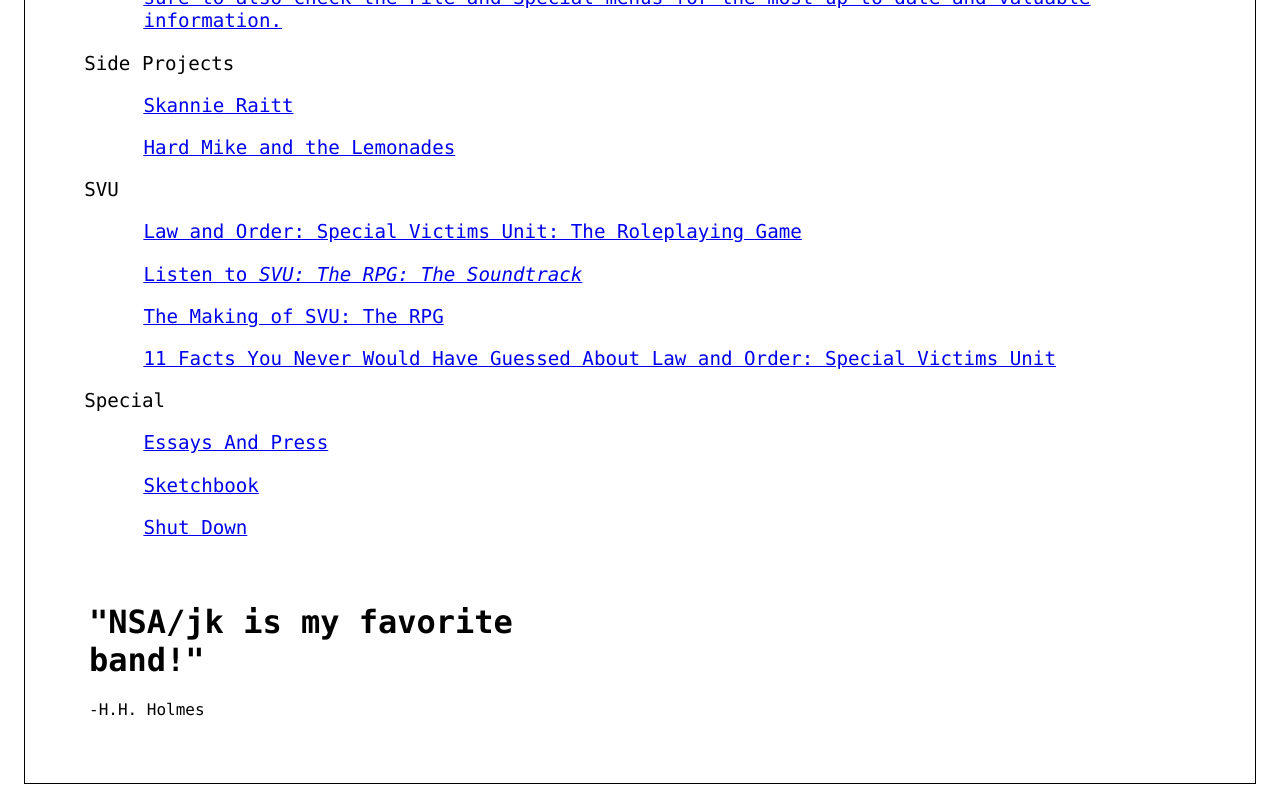
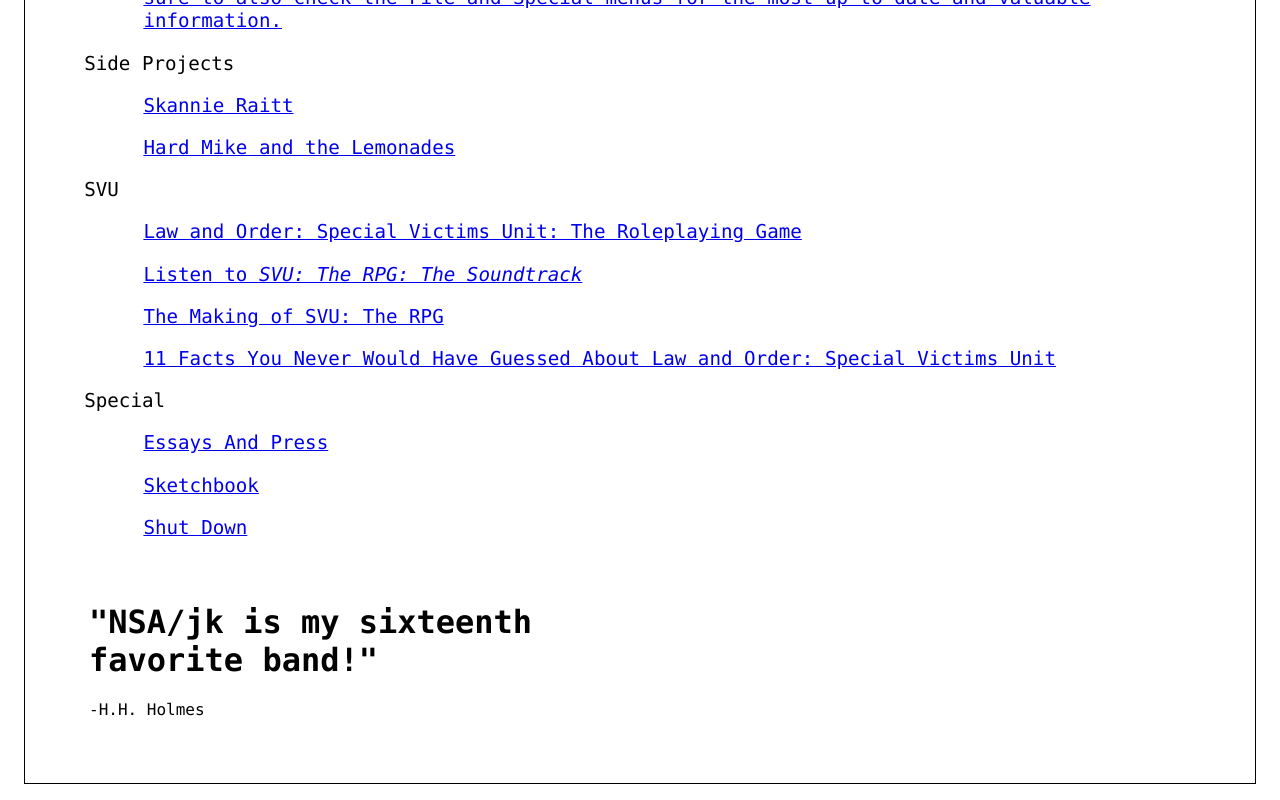
Before and after one commit to slaterduskinwilson/nsajk, a SvelteKit app in the folder NSA_JK/nsa/: page / in a window 1280 px wide. Shown: the part 400-1200 px from the top of the page. Built offline with nearby package versions, Linux system fonts and the light colour scheme.

Commit message:
now the front page displays a random message each time

```diff
--- a/NSA_JK/nsa/src/routes/+page.svelte
+++ b/NSA_JK/nsa/src/routes/+page.svelte
@@ -1,9 +1,45 @@
 <script>
+	const awfulPeople = [
+		'H.H. Holmes',
+		'Mike Love',
+		'Carlos Mencia',
+		'Bernie Madoff',
+		'Paul Ryan',
+		'Bristol Palin',
+		'David Koresh'
+	];
+
+    const adverbs = [
+        'second',
+        'third',
+        'fourth',
+        'sixteenth',
+        'eighth',
+        'eleventh'
+    ]
+
+
+	// Function to get a random element from the array
+	function getRandomPerson() {
+		const randomIndex = Math.floor(Math.random() * awfulPeople.length);
+		return awfulPeople[randomIndex];
+	}
+
+    function getRandomAdverb() {
+        const randomIndex = Math.floor(Math.random() * adverbs.length)
+        return adverbs[randomIndex]
+    }
+
+	// Assign a random person to a variable
+	let awfulPerson = getRandomPerson();
+
+    let adverb = getRandomAdverb()
+
 </script>
 
 <div class="standard-dialog center scale-down" style="width:30rem;">
-	<h1 class="dialog-text">"NSA/jk is my favorite band!"</h1>
-	<p class="dialog-text">-H.H. Holmes</p>
+	<h1 class="dialog-text">"NSA/jk is my {adverb} favorite band!"</h1>
+	<p class="dialog-text">-{awfulPerson}</p>
 </div>
 
 <style>
```
